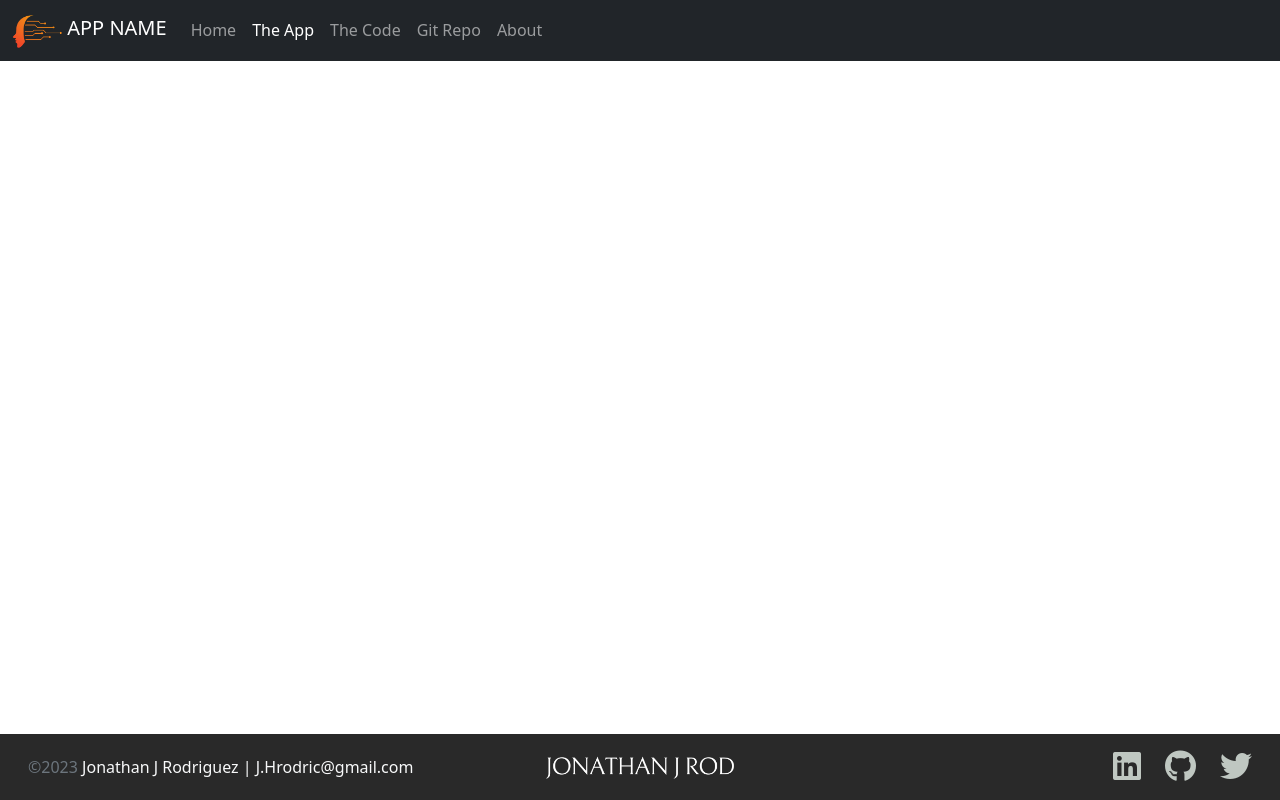
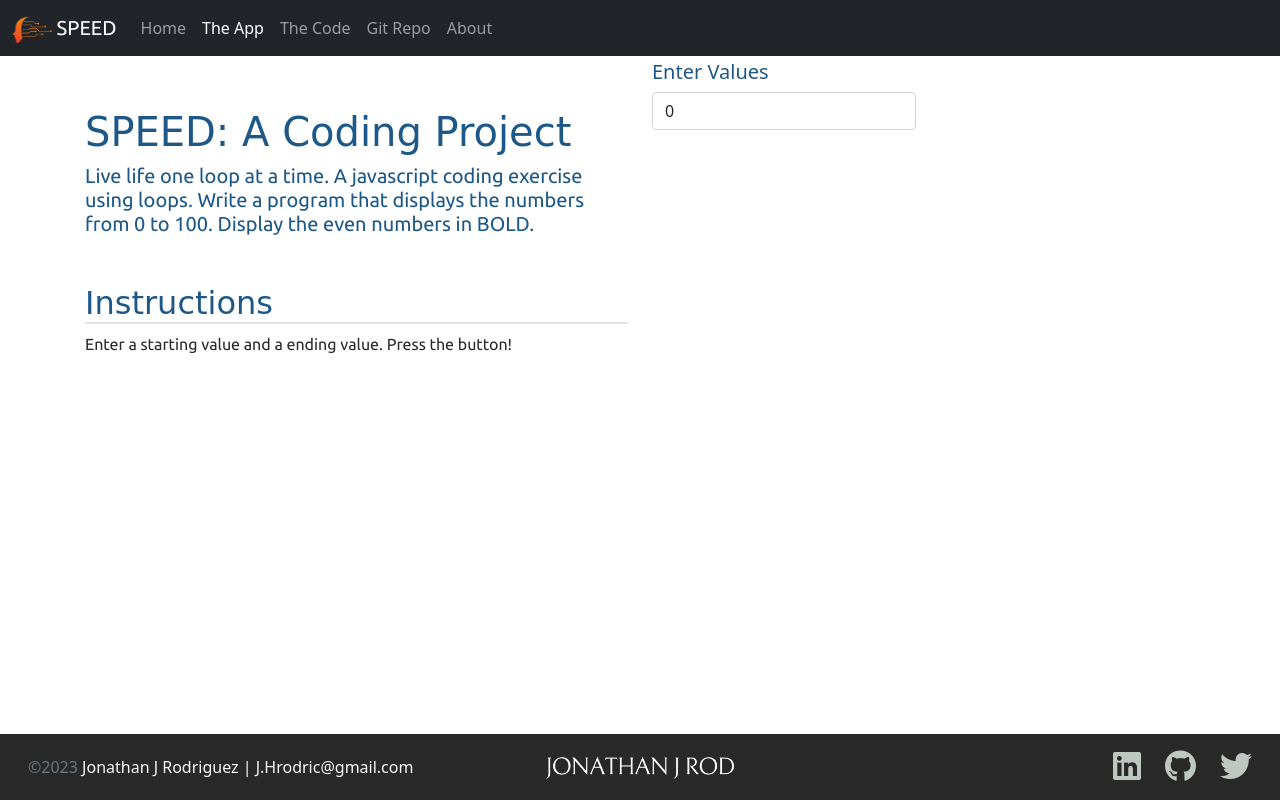
Before and after one commit to JonathanJRod/Speed, a plain HTML site: page app.html in a window 1280 px wide. Drawn offline with nearby package versions, Linux system fonts and the light colour scheme; a web font is replaced by a local one.

Commit message:
Working in The App section
Added certain Google fonts and working on The App section

```diff
--- a/app.html
+++ b/app.html
@@ -2,7 +2,7 @@
 <html lang="en" class="h-100">
 
 <head>
-    <title>App Name: A Coding Project by Jonathan Rod</title>
+    <title>SPEED: A Coding Project by Jonathan Rod</title>
     <!-- Required meta tags -->
     <meta charset="utf-8">
     <meta name="viewport" content="width=device-width, initial-scale=1, shrink-to-fit=no">
@@ -15,6 +15,11 @@
 
     <link rel="stylesheet" href="css/site.css">
 
+    <!-- Google Fonts -->
+    <link rel="preconnect" href="https://fonts.googleapis.com">
+    <link rel="preconnect" href="https://fonts.gstatic.com" crossorigin>
+    <link href="https://fonts.googleapis.com/css2?family=Climate+Crisis&family=Tilt+Warp&family=Ubuntu&display=swap" rel="stylesheet">
+
     <link rel="icon" type="imgage/png" href="img/jjrIcon.png">
 
 </head>
@@ -24,7 +29,7 @@
     <!-- Nav Section -->
     <nav class="navbar navbar-expand-md navbar-dark fixed-top bg-dark">
         <div class="container-fluid">
-            <a class="navbar-brand" href="#"><img src="img/jjrIcon.png" width="50" class="d-inline-block align-text-top" > APP NAME</a>
+            <a class="navbar-brand logoFont" href="#"><img src="img/jjrIcon.png" width="40" class="d-inline-block align-text-top" > SPEED</a>
             <button class="navbar-toggler" type="button" data-bs-toggle="collapse" data-bs-target="#navbarCollapse"
                 aria-controls="navbarCollapse" aria-expanded="false" aria-label="Toggle navigation">
                 <span class="navbar-toggler-icon"></span>
@@ -54,7 +59,34 @@
     <!-- Main Section -->
     <main class="flex-shrink-0">
         <div class="container">
+            <div class="row row-cols-1 row-cols-lg-2">
+                <div class="col-4 mt-5">
+                    <h1 class="headerFont">SPEED: A Coding Project</h1>
+                    <h4 class="lead logoFont">
+                        Live life one loop at a time. A javascript coding exercise using loops.
+                        Write a program that displays the numbers from 0 to 100. Display the even numbers in <strong>BOLD.</strong>
+                    </h4>
+                    <h2 class="mt-5 border-bottom border-2 headerFont">Instructions</h2>
+                    <p class="logoFont">Enter a starting value and a ending value. Press the button!</p>
+                </div>
+                <div class="col-8">
+                    <div>
+                        <h5>Enter Values</h5>
+                        <form class="row gy-2 gx-3">
+                            <div class="col">
+                                <input id="startValue" type="number" class="form-control"
+                                    placeholder="Start Value" value=0 aria-label="Start Value">
+                            </div>
+                            <div class="col">
 
+                            </div>
+                            <div class="col-12">
+
+                            </div>
+                        </form>
+                    </div>
+                </div>
+            </div>
         </div>
     </main>
 
--- a/css/site.css
+++ b/css/site.css
@@ -63,3 +63,11 @@ code[class*="language-"],
         word-break: break-all;
         word-wrap: break-word;
     }
+
+.logoFont {
+    font-family: 'Ubuntu', sans-serif;
+}
+
+.headerFont {
+    font-family: 'Tilt Warp', cursive;
+}
```
Also changed, not shown: code.html (+3 -3 lines), index.html (+10 -4 lines).
